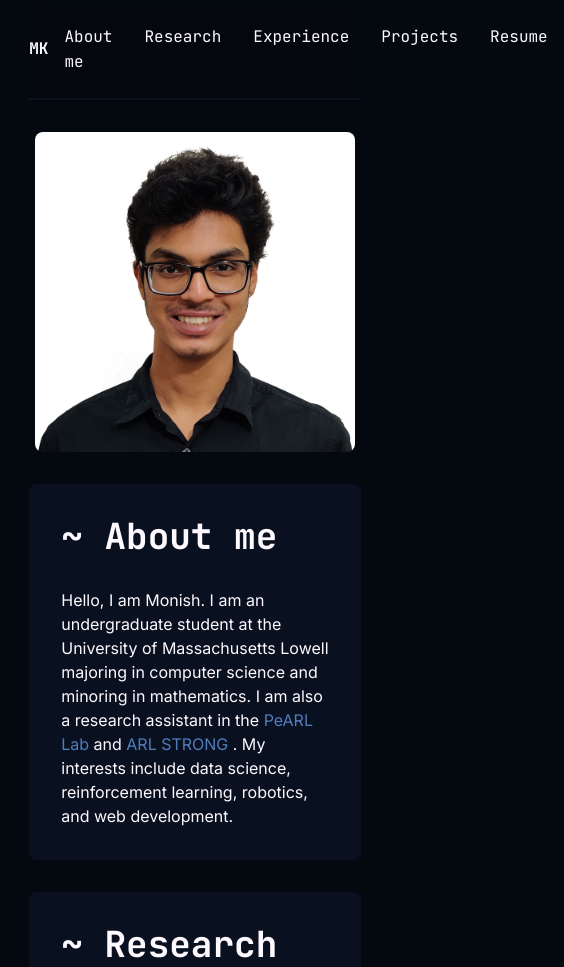
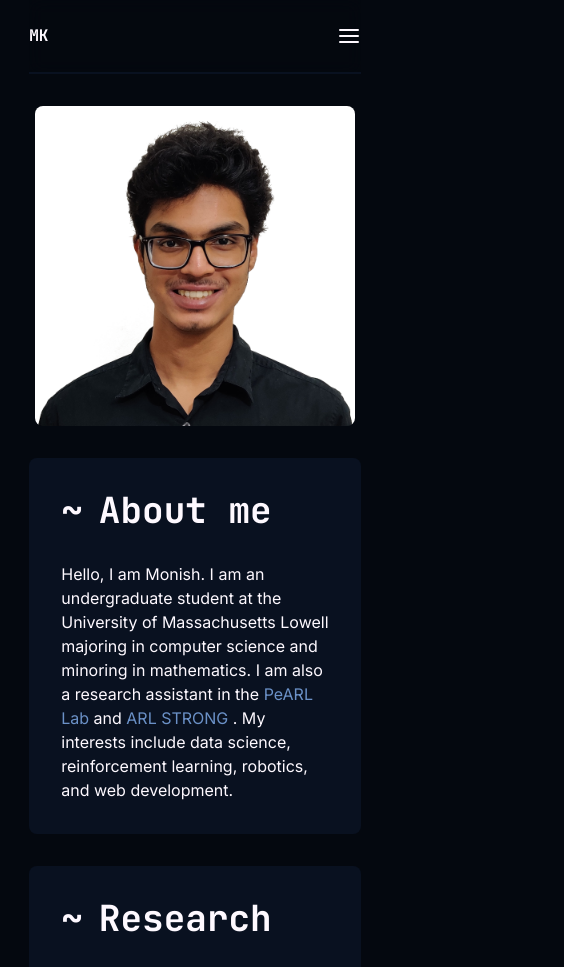
Before and after one commit to mokotturu/portfolio-website, a website built with Vite: page index.html in a window 390 px wide. Shown: the top 967 px of the page, 564 px wide, since content can reach past the window. Built offline with nearby package versions, Linux system fonts and the light colour scheme.

Commit message:
responsive navbar

```diff
--- a/index.html
+++ b/index.html
@@ -15,17 +15,45 @@
 	<link rel="stylesheet" href="style.css">
 </head>
 
-<body class="flex flex-col bg-dark-primary text-light-primary m-0 min-h-screen font-sans">
+<body class="bg-dark-primary text-light-primary m-0 min-h-screen font-sans">
 	<nav
-		class="sticky w-[85%] lg:w-[60em] xl:w-[75em] 2xl:w-[85em] mx-auto top-0 left-0 py-6 z-10 bg-dark-primary/75 backdrop-blur border-b-2 border-b-dark-secondary">
-		<div class="flex justify-between items-center">
-			<a class="font-bold font-mono">MK</a>
-			<ul class="flex list-none">
-				<li class="mx-4"><a class="font-mono hover:underline" href="#about-me">About me</a></li>
-				<li class="mx-4"><a class="font-mono hover:underline" href="#research">Research</a></li>
-				<li class="mx-4"><a class="font-mono hover:underline" href="#experience">Experience</a></li>
-				<li class="mx-4"><a class="font-mono hover:underline" href="#projects">Projects</a></li>
-				<li class="mx-4"><a class="font-mono hover:underline" href="#">Resume</a></li>
+		class="sticky text-center w-[85%] lg:w-[60em] xl:w-[75em] 2xl:w-[85em] mx-auto top-0 left-0 py-6 z-10 bg-dark-primary/75 backdrop-blur border-b-2 border-dark-secondary">
+		<div class="flex flex-col lg:flex-row justify-between items-center">
+			<div class="flex justify-between items-center w-full lg:w-auto">
+				<a class="font-bold font-mono hover:text-accent-1 transition-all" href="/">MK</a>
+				<button class="inline-block lg:hidden mobile-nav-menu-btn">
+					<svg xmlns="http://www.w3.org/2000/svg" width="24" height="24" viewBox="0 0 24 24" fill="none"
+						stroke="currentColor" stroke-width="2" stroke-linecap="round" stroke-linejoin="round"
+						class="feather feather-menu">
+						<line x1="3" y1="12" x2="21" y2="12"></line>
+						<line x1="3" y1="6" x2="21" y2="6"></line>
+						<line x1="3" y1="18" x2="21" y2="18"></line>
+					</svg>
+				</button>
+			</div>
+
+			<ul
+				class="nav-items-list overflow-hidden lg:overflow-auto w-full lg:w-auto h-0 lg:h-full lg:child:inline-block transition-[height] ease-in-out">
+				<li>
+					<a class="inline-block py-2 mx-1 my-2 lg:my-0 px-3 font-mono hover:text-accent-1 transition-all"
+						href="#about-me">About me</a>
+				</li>
+				<li>
+					<a class="inline-block py-2 mx-1 my-2 lg:my-0 px-3 font-mono hover:text-accent-1 transition-all"
+						href="#research">Research</a>
+				</li>
+				<li>
+					<a class="inline-block py-2 mx-1 my-2 lg:my-0 px-3 font-mono hover:text-accent-1 transition-all"
+						href="#experience">Experience</a>
+				</li>
+				<li>
+					<a class="inline-block py-2 mx-1 my-2 lg:my-0 px-3 font-mono hover:text-accent-1 transition-all"
+						href="#projects">Projects</a>
+				</li>
+				<li>
+					<a class="inline-block py-2 mx-1 my-2 lg:my-0 px-3 font-mono border-2 rounded-lg border-accent-1 text-accent-1 hover:bg-accent-1/25 transition-all"
+						href="#">Resume</a>
+				</li>
 			</ul>
 		</div>
 	</nav>
@@ -34,7 +62,7 @@
 		<img class="w-80 rounded-lg mx-auto" src="/me.png" alt="Profile picture">
 
 		<section id="about-me" class="flex flex-col justify-between gap-8 p-8 bg-dark-secondary rounded-lg">
-			<h2 class="font-bold text-4xl font-mono">~ About me</h2>
+			<h2 class="font-bold text-4xl font-mono before:content-['~'] before:mr-4">About me</h2>
 			<p>
 				Hello, I am Monish. I am an undergraduate student at the University of Massachusetts Lowell
 				majoring in computer science and minoring in mathematics. I am also a research assistant in the
@@ -53,7 +81,7 @@
 		</section>
 
 		<section id="research" class="flex flex-col justify-between gap-8 p-8 bg-dark-secondary rounded-lg">
-			<h2 class="font-bold text-4xl font-mono">~ Research</h2>
+			<h2 class="font-bold text-4xl font-mono before:content-['~'] before:mr-4">Research</h2>
 			<p>
 				My research in the ARL STRONG group focused on developing a web interface to conduct virtual human-robot
 				trust experiments. I created a web application that simulates a 2D human-robot interaction game that
@@ -75,7 +103,7 @@
 		</section>
 
 		<section id="experience" class="flex flex-col justify-between gap-8 p-8 bg-dark-secondary rounded-lg">
-			<h2 class="font-bold text-4xl font-mono">~ Experience</h2>
+			<h2 class="font-bold text-4xl font-mono before:content-['~'] before:mr-4">Experience</h2>
 			<p>
 				I worked at <a class="hover:underline text-accent-1" href="https://www.kaizntree.com" target="_blank"
 					rel="noreferrer noopener">Kaizntree</a> as a remote web development intern in the summer of 2021. My
@@ -86,7 +114,7 @@
 		</section>
 
 		<section id="projects" class="flex flex-col justify-between gap-8 p-8 bg-dark-secondary rounded-lg">
-			<h2 class="font-bold text-4xl font-mono">~ Projects</h2>
+			<h2 class="font-bold text-4xl font-mono before:content-['~'] before:mr-4">Projects</h2>
 			<p>
 				I created the website for the <a class="hover:underline text-accent-1"
 					href="https://umasslowell2022.nerc.io" target="_blank" rel="noreferrer noopener">Northeast Robotics
@@ -120,18 +148,18 @@
 				href="mailto:monishkotturu@gmail.com">monishkotturu@gmail.com</a>
 			<div class="flex gap-4 justify-center items-center">
 				<a href="https://github.com/mokotturu" target="_blank" rel="noreferrer noopener">
-					<svg class="stroke-light-primary" xmlns="http://www.w3.org/2000/svg" width="24" height="24"
+					<svg class="stroke-accent-1" xmlns="http://www.w3.org/2000/svg" width="24" height="24"
 						viewBox="0 0 24 24" fill="none" stroke="currentColor" stroke-width="2" stroke-linecap="round"
-						stroke-linejoin="round" class="feather feather-github">
+						stroke-linejoin="round" class="feather feather-github" role="img" aria-label="GitHub">
 						<path
 							d="M9 19c-5 1.5-5-2.5-7-3m14 6v-3.87a3.37 3.37 0 0 0-.94-2.61c3.14-.35 6.44-1.54 6.44-7A5.44 5.44 0 0 0 20 4.77 5.07 5.07 0 0 0 19.91 1S18.73.65 16 2.48a13.38 13.38 0 0 0-7 0C6.27.65 5.09 1 5.09 1A5.07 5.07 0 0 0 5 4.77a5.44 5.44 0 0 0-1.5 3.78c0 5.42 3.3 6.61 6.44 7A3.37 3.37 0 0 0 9 18.13V22">
 						</path>
 					</svg>
 				</a>
 				<a href="https://linkedin.com/in/monish-reddy-kotturu" target="_blank" rel="noreferrer noopener">
-					<svg class="stroke-light-primary" xmlns="http://www.w3.org/2000/svg" width="24" height="24"
+					<svg class="stroke-accent-1" xmlns="http://www.w3.org/2000/svg" width="24" height="24"
 						viewBox="0 0 24 24" fill="none" stroke="currentColor" stroke-width="2" stroke-linecap="round"
-						stroke-linejoin="round" class="feather feather-linkedin">
+						stroke-linejoin="round" class="feather feather-linkedin" role="img" aria-label="LinkedIn">
 						<path d="M16 8a6 6 0 0 1 6 6v7h-4v-7a2 2 0 0 0-2-2 2 2 0 0 0-2 2v7h-4v-7a6 6 0 0 1 6-6z">
 						</path>
 						<rect x="2" y="9" width="4" height="12"></rect>
@@ -141,6 +169,8 @@
 			</div>
 		</div>
 	</footer>
+
+	<script type="module" src="./index.js"></script>
 </body>
 
 </html>
--- /dev/null
+++ b/index.js
@@ -0,0 +1,11 @@
+document.querySelector('.mobile-nav-menu-btn').addEventListener('click', e => {
+	const navItems = document.querySelector('.nav-items-list');
+
+	if (navItems.classList.contains('h-0')) {
+		navItems.style.height = `${navItems.scrollHeight}px`;
+		navItems.classList.remove('h-0');
+	} else {
+		navItems.style.height = `0px`;
+		navItems.classList.add('h-0');
+	}
+});
--- a/style.css
+++ b/style.css
@@ -4,6 +4,7 @@
 
 *, *:before, *:after {
 	box-sizing: border-box;
+	scroll-padding-top: 6rem;
 }
 
 :root {
--- a/tailwind.config.cjs
+++ b/tailwind.config.cjs
@@ -12,7 +12,7 @@ module.exports = {
         "light-secondary": "#fef9ff",
         "dark-primary": "#04080f",
         "dark-secondary": "#091120",
-        "accent-1": "#507dbc"
+        "accent-1": "#6b91c7"
       }
     },
   },
```
